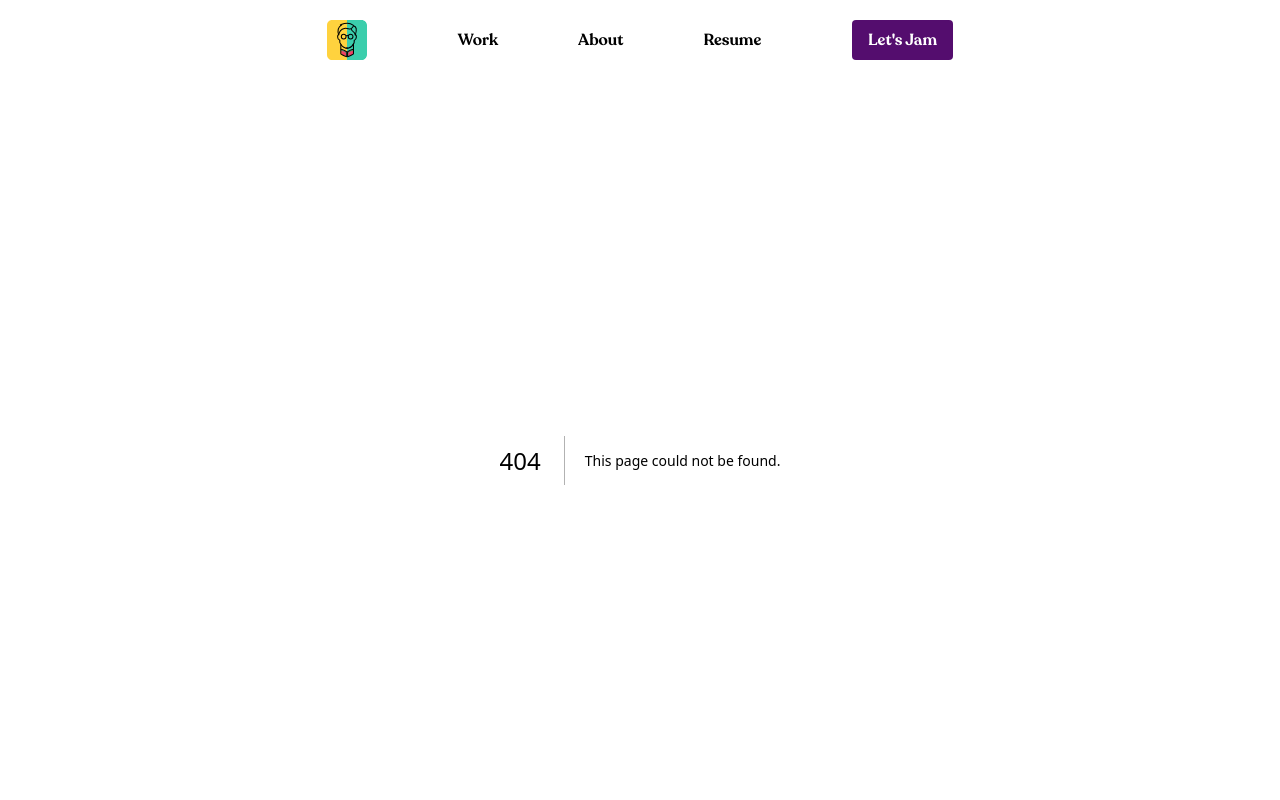
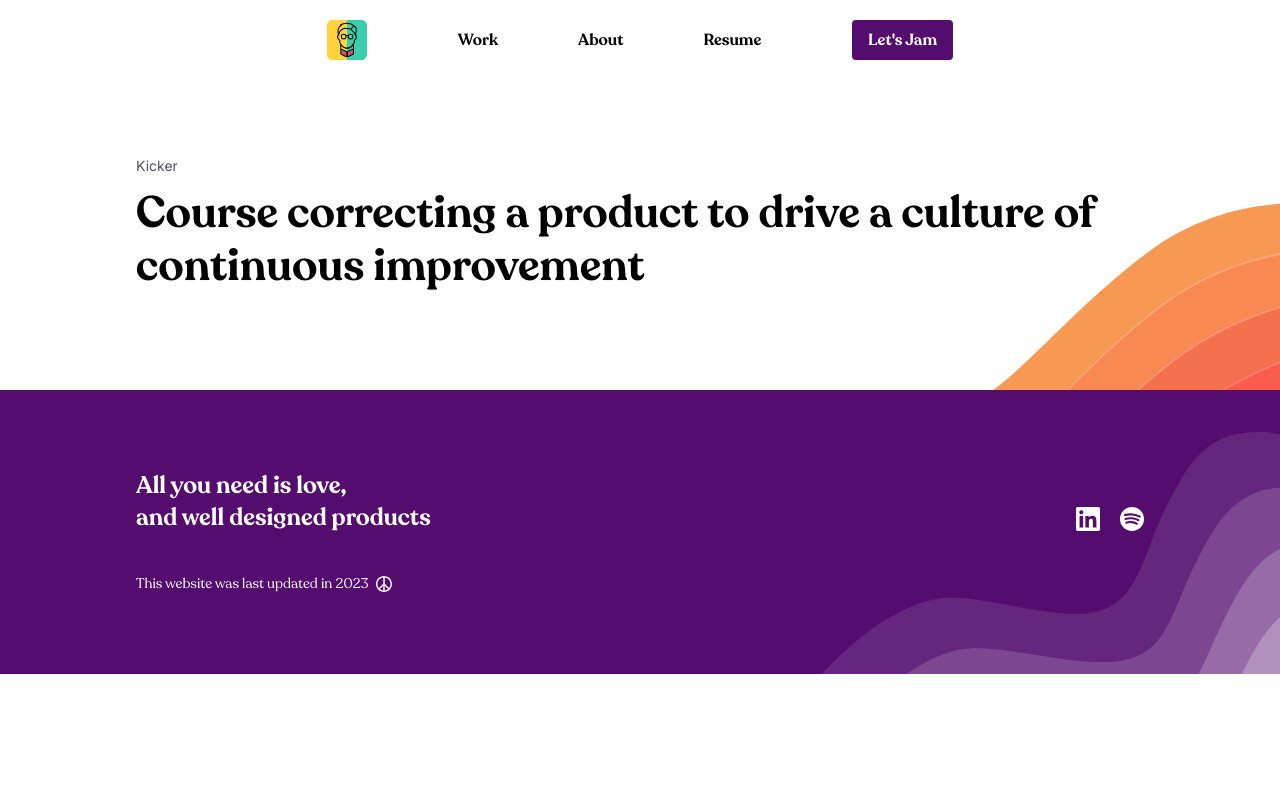
Before and after one commit to kevincward/the5thbeatle-2023, a Next.js app: page /case-studies/components in a window 1280 px wide. Before the commit this address had no page. Shown: the top 800 px of the page. Built offline with nearby package versions, Linux system fonts and the light colour scheme.

Commit message:
adjusted container sizing and added titleBlock component

```diff
--- /dev/null
+++ b/components/titleBlock.js
@@ -0,0 +1,26 @@
+import titleBlockBg from '@/public/images/title-block-abstract.svg';
+
+export default function TitleBlock(props) {
+    const { kicker, title } = props;
+
+    return (
+        <div
+            className='title-block bg-[right_bottom_-100px] py-24 lg:bg-right-bottom'
+            style={{
+                backgroundImage: `url(${titleBlockBg.src})`,
+                backgroundRepeat: 'no-repeat',
+            }}
+        >
+            <div className='container'>
+                {kicker !== '' && kicker ? (
+                    <p className='mb-3 text-sm text-gray'>{kicker}</p>
+                ) : (
+                    ''
+                )}
+                <h1 className='font-recoleta text-[2.125rem] font-semibold leading-[3rem] lg:text-[2.75rem] lg:leading-[3.3rem]'>
+                    {title}
+                </h1>
+            </div>
+        </div>
+    );
+}
--- /dev/null
+++ b/pages/case-studies/components.js
@@ -0,0 +1,10 @@
+import TitleBlock from '@/components/titleBlock';
+
+export default function Components() {
+    return (
+        <TitleBlock
+            kicker='Kicker'
+            title='Course correcting a product to drive a culture of continuous improvement'
+        />
+    );
+}
--- a/pages/index.js
+++ b/pages/index.js
@@ -84,7 +84,7 @@ export default function Home() {
 
     return (
         <main className='pt-20'>
-            <div className='container relative px-3'>
+            <div className='container relative'>
                 <div className='flex'>
                     <div className='lg:basis-1/2'>
                         <h1 className='pb-5 font-recoleta text-4xl font-semibold'>
--- a/tailwind.config.js
+++ b/tailwind.config.js
@@ -23,10 +23,16 @@ module.exports = {
                 orange: '#F7991E',
                 gray: '#514D66',
                 black: '#060125',
-                red: '#EF4266'
+                red: '#EF4266',
             },
             container: {
                 center: true,
+                padding: '1rem',
+                screens: {
+                    lg: '1040px',
+                    xl: '1040px',
+                    '2xl': '1040px',
+                },
             },
         },
     },
```
Also changed, not shown: public/images/title-block-abstract.svg (added).
